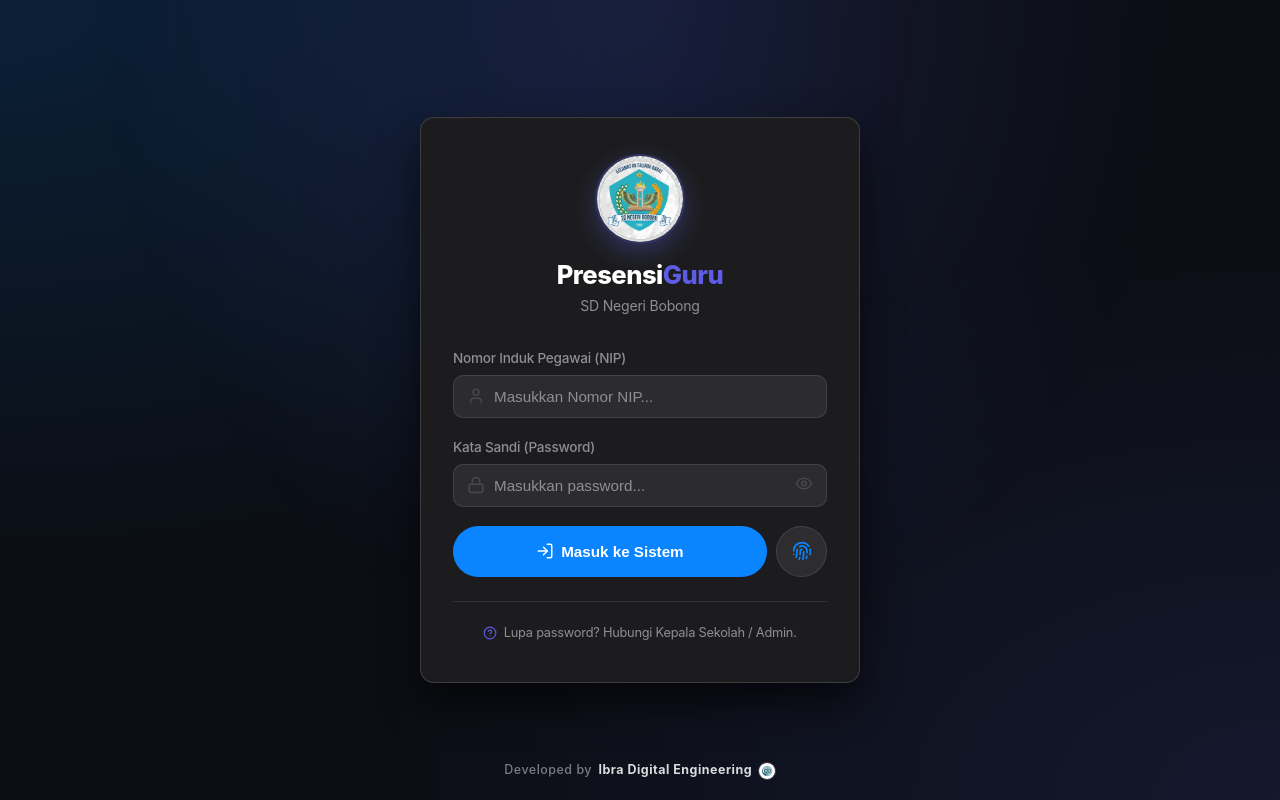
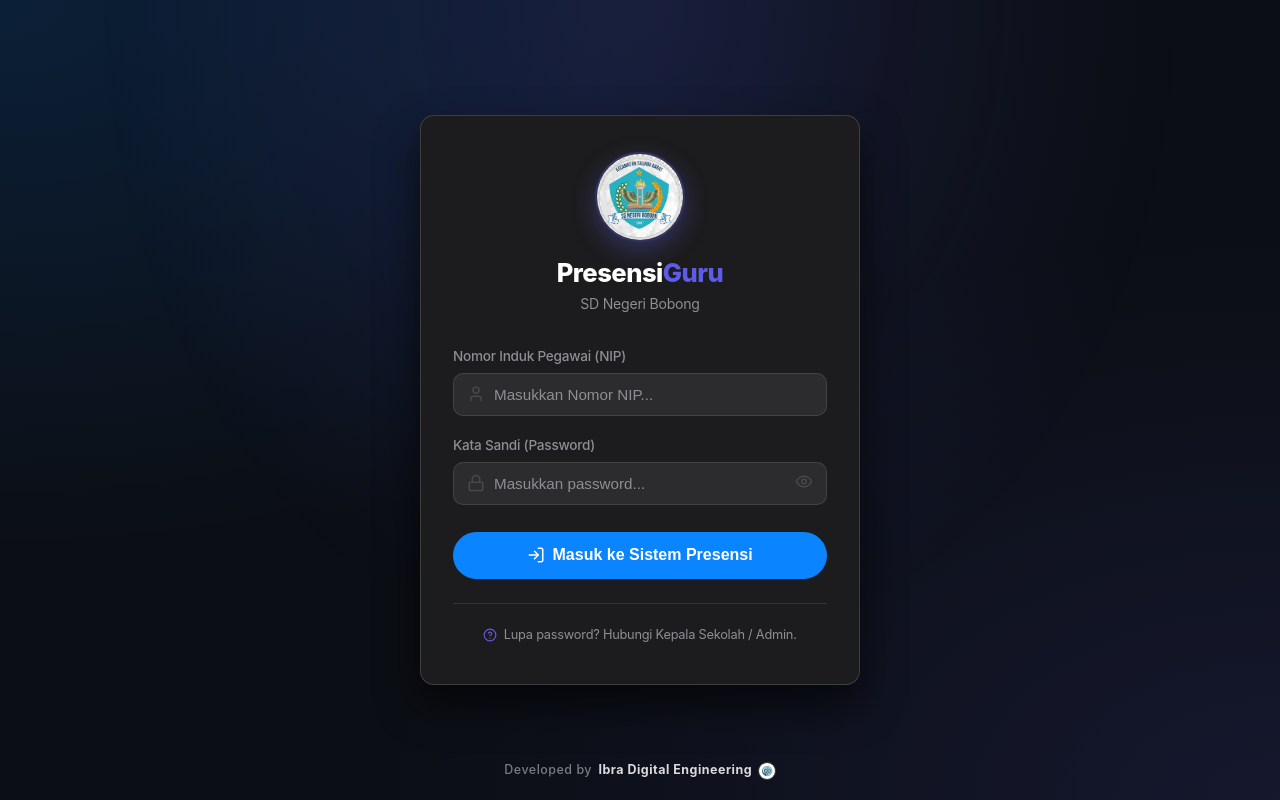
Before and after one commit to umamit/presensi-sdn-bobong, a React (Vite) app: page / in a window 1280 px wide. Built offline with nearby package versions, Linux system fonts and the light colour scheme; no server answers; the database is empty.

Commit message:
Completely purge Biometric Fingerprint logic and references in favor of clean NIP/Password authentication

```diff
--- a/src/components/login/LoginForm.tsx
+++ b/src/components/login/LoginForm.tsx
@@ -1,7 +1,6 @@
 import React, { useState } from 'react';
-import { Lock, User, Eye, EyeOff, LogIn, Fingerprint } from 'lucide-react';
+import { Lock, User, Eye, EyeOff, LogIn } from 'lucide-react';
 import { UserProfile } from '../../types';
-import { useBiometricAuth } from '../../hooks/useBiometricAuth';
 
 interface LoginFormProps {
   allUsers: UserProfile[];
@@ -14,27 +13,6 @@ export const LoginForm: React.FC<LoginFormProps> = ({ allUsers, onLoginSuccess }
   const [showPassword, setShowPassword] = useState(false);
   const [errorMsg, setErrorMsg] = useState<string | null>(null);
   const [loading, setLoading] = useState(false);
-  const { registerBiometricLogin, verifyBiometricLogin } = useBiometricAuth();
-
-  const handleBiometricClick = async () => {
-    if (!identifier.trim()) {
-      setErrorMsg('Masukkan NIP terlebih dahulu untuk Login Biometric.');
-      return;
-    }
-    const cleanId = identifier.trim().toLowerCase();
-    const matchedUser = allUsers.find(u => u.nip.toLowerCase() === cleanId || u.email.toLowerCase() === cleanId);
-    if (!matchedUser) {
-      setErrorMsg('NIP tidak terdaftar dalam sistem.');
-      return;
-    }
-    const verified = await verifyBiometricLogin(matchedUser.nip);
-    if (verified) {
-      registerBiometricLogin(matchedUser.nip);
-      onLoginSuccess(matchedUser);
-    } else {
-      setErrorMsg('Autentikasi Sidik Jari / Biometric gagal.');
-    }
-  };
 
   const handleSubmit = (e: React.FormEvent) => {
     e.preventDefault();
@@ -63,7 +41,6 @@ export const LoginForm: React.FC<LoginFormProps> = ({ allUsers, onLoginSuccess }
         return;
       }
 
-      registerBiometricLogin(matchedUser.nip);
       setLoading(false);
       onLoginSuccess(matchedUser);
     }, 400);
@@ -96,15 +73,10 @@ export const LoginForm: React.FC<LoginFormProps> = ({ allUsers, onLoginSuccess }
           </div>
         </div>
 
-        <div style={{ display: 'flex', gap: '0.6rem' }}>
-          <button type="submit" disabled={loading} className="btn btn-primary" style={{ flex: 1, padding: '0.9rem', fontSize: '0.95rem' }}>
-            <LogIn size={18} />
-            <span>{loading ? 'Memproses Login...' : 'Masuk ke Sistem'}</span>
-          </button>
-          <button type="button" onClick={handleBiometricClick} className="btn btn-secondary" title="Login Cepat Sidik Jari / Biometric" style={{ padding: '0.9rem', background: 'rgba(255,255,255,0.08)' }}>
-            <Fingerprint size={20} color="var(--primary)" />
-          </button>
-        </div>
+        <button type="submit" disabled={loading} className="btn btn-primary" style={{ width: '100%', padding: '0.9rem', fontSize: '1rem', marginTop: '0.5rem' }}>
+          <LogIn size={18} />
+          <span>{loading ? 'Memproses Login...' : 'Masuk ke Sistem Presensi'}</span>
+        </button>
       </form>
     </>
   );
--- a/src/hooks/useBiometricAuth.ts
+++ /dev/null
@@ -1,55 +0,0 @@
-import { useState, useEffect } from 'react';
-
-const BIOMETRIC_KEY_PREFIX = 'sdn_bobong_biometric_user_';
-
-interface UseBiometricAuthResult {
-  isBiometricAvailable: boolean;
-  registerBiometricLogin: (nip: string) => boolean;
-  verifyBiometricLogin: (nip: string) => Promise<boolean>;
-  hasBiometricRegistered: (nip: string) => boolean;
-}
-
-export function useBiometricAuth(): UseBiometricAuthResult {
-  const [isBiometricAvailable, setIsBiometricAvailable] = useState<boolean>(false);
-
-  useEffect(() => {
-    if (window.PublicKeyCredential && typeof window.PublicKeyCredential.isUserVerifyingPlatformAuthenticatorAvailable === 'function') {
-      window.PublicKeyCredential.isUserVerifyingPlatformAuthenticatorAvailable()
-        .then((available) => setIsBiometricAvailable(available))
-        .catch(() => setIsBiometricAvailable(true));
-    } else {
-      setIsBiometricAvailable(true);
-    }
-  }, []);
-
-  const hasBiometricRegistered = (nip: string): boolean => {
-    if (!nip) return false;
-    return Boolean(sessionStorage.getItem(`${BIOMETRIC_KEY_PREFIX}${nip}`));
-  };
-
-  const registerBiometricLogin = (nip: string): boolean => {
-    if (!nip) return false;
-    sessionStorage.setItem(`${BIOMETRIC_KEY_PREFIX}${nip}`, 'enabled');
-    return true;
-  };
-
-  const verifyBiometricLogin = async (nip: string): Promise<boolean> => {
-    if (!hasBiometricRegistered(nip)) return false;
-
-    if (window.PublicKeyCredential) {
-      try {
-        return true;
-      } catch (e) {
-        return false;
-      }
-    }
-    return true;
-  };
-
-  return {
-    isBiometricAvailable,
-    registerBiometricLogin,
-    verifyBiometricLogin,
-    hasBiometricRegistered
-  };
-}
```
Also changed, not shown: 1 other file (tests, documents, lock files or other folders).
